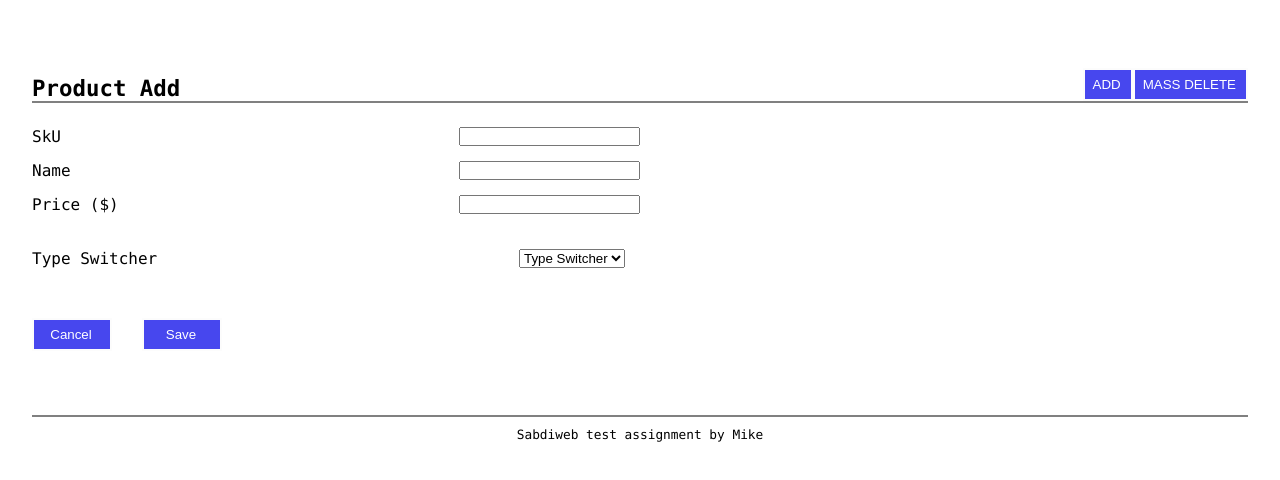
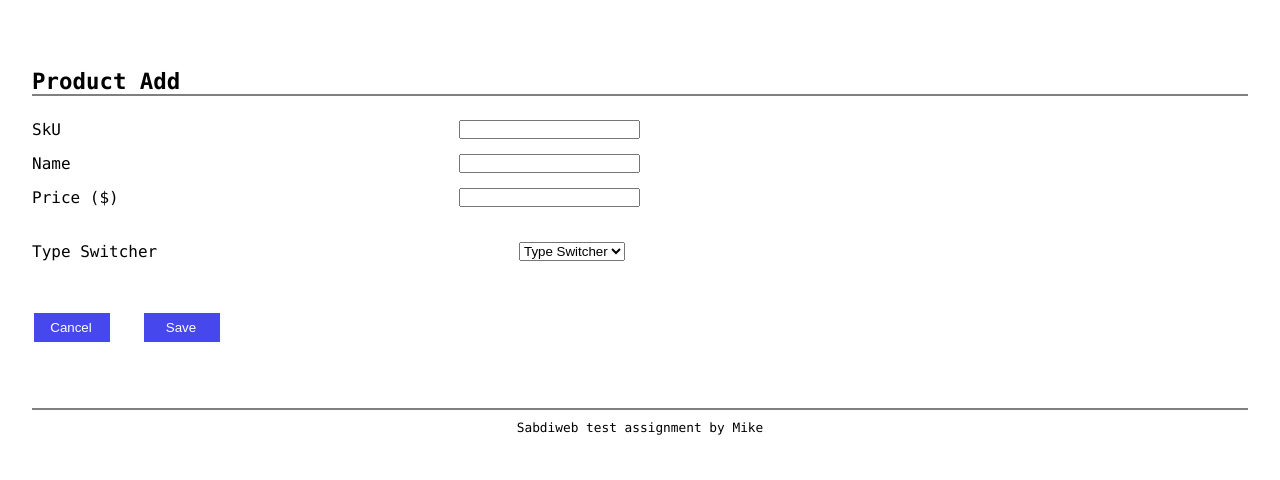
Before and after one commit to codewithmike01/Mini-ecommerce-Front-end-junior, a React (Create React App) app: page /add-product in a window 1280 px wide. Shown: the top 480 px of the page. Built offline with nearby package versions, Linux system fonts and the light colour scheme.

Commit message:
Add heading button display logic

```diff
--- a/src/components/feature/Header.js
+++ b/src/components/feature/Header.js
@@ -33,6 +33,8 @@ const Container = styled.div`
     .header-buttons {
       align-items: center;
       gap: 1rem;
+      display: ${({ heading }) =>
+        heading.includes('Product Add') ? 'none' : 'flex'};
     }
   }
 `;
```
